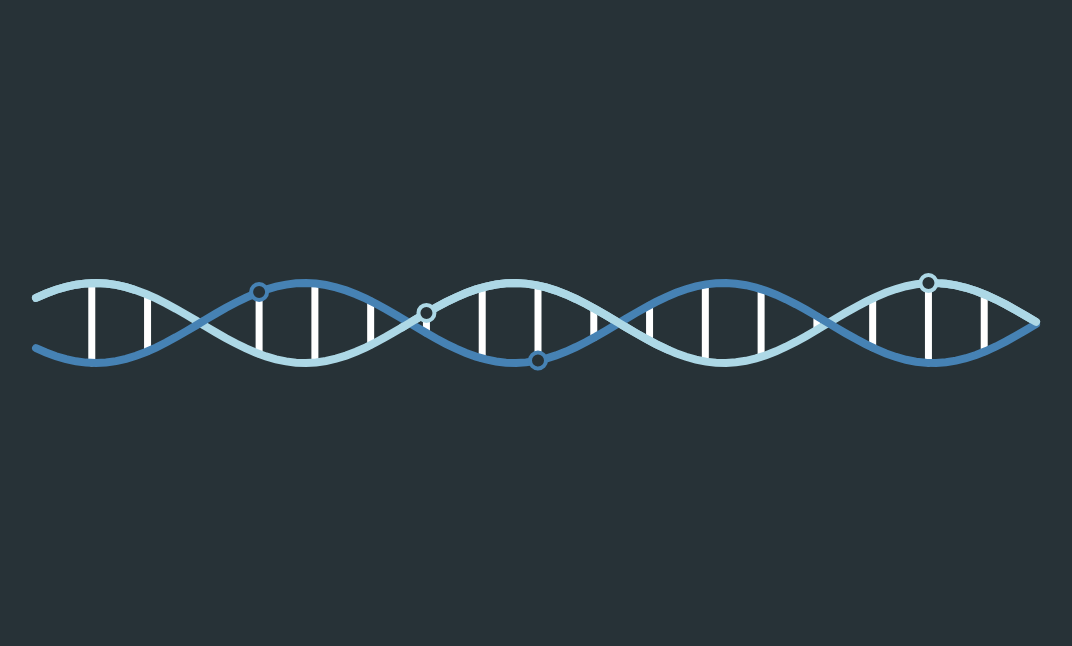
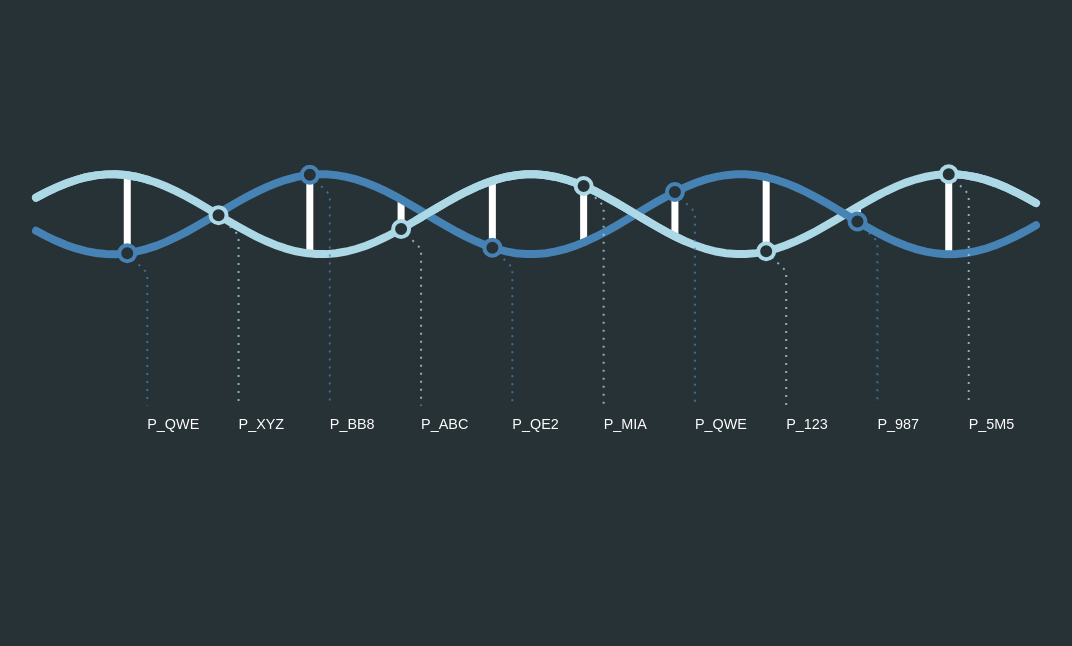
Before and after one commit to ste-vg/data-dna, a website built with webpack: page src/index.html in a window 1280 px wide. Shown: the part 77-723 px from the top of the page, without its empty margins (102-1174 px from the left). Built offline with nearby package versions, Linux system fonts and the light colour scheme; animation ran at ten frames a second.

Commit message:
potrait support and labels

```diff
--- a/src/app/app.scss
+++ b/src/app/app.scss
@@ -85,4 +85,68 @@ app
             stroke: transparent;
         }
     }
+
+    .label
+    {
+        font-family: sans-serif;
+        font-weight: 100;
+        font-size: 0.9rem;
+        fill: var(--color-base);
+        text-anchor: start;
+
+        opacity: 0;
+        transition-property: opacity, transform;
+        transition-duration: 0.5s;
+        transition-timing-function: ease-in;
+        transition-delay: 1s;
+
+        &.top
+        {
+            transform: translateX(1%) translateY(-1%);
+        }
+
+        &.bottom
+        {
+            transform: translateX(1%) translateY(1%);
+        }
+    }
+
+    .label-line
+    {
+        fill: none;
+        stroke: var(--color-base);
+        stroke-width: 2;
+        stroke-dasharray: 8 6 4 6 8 4;
+        opacity: 0;
+        stroke-dasharray: 2 6;
+        transition: opacity 1s ease-in-out;
+
+
+        &.top
+        {
+            stroke: var(--color-top);
+
+        }
+
+        &.bottom
+        {
+            stroke: var(--color-bottom)
+        }
+    }
+
+    .details
+    {
+        .label
+        {
+            transition-timing-function: ease-out;
+            opacity: 1;
+            transform: translateX(0);
+        }
+
+        .label-line
+        {
+            transition-delay: 1s;
+            opacity: 0.75;
+        }
+    }
 }
--- a/src/app/app.ts
+++ b/src/app/app.ts
@@ -1,7 +1,7 @@
 import './app.scss';
 import HTML from './app.html';
 import { Component } from '../common/component';
-import { TweenMax, Power4, Power1 } from "gsap";
+import { TweenMax, Power4, Power1, Bounce, Elastic, Power2 } from "gsap";
 
 export interface Data
 {
@@ -35,39 +35,42 @@ export class App extends Component
     private maxAmplitude = 40;
     private targetMinY = 10;
     private minY = 10;
+
     private labelRadius = 0;
     private targetLabelRadius = 8;
     private labelStroke = 0;
     private targetLabelStroke = 4;
+    private labelSpace = 20;
 
     private backBoneWidth = 0;
     private targetBackBoneWidth = 8;
 
+    private positions = {
+        strand: 0.33,
+        labels: 0.66
+    }
+
+    Percent = [50, ]
+
     private showDetails:boolean = true;
     private addBlanks:boolean = true;
+    private portrait:boolean = false;
 
     private data: (Data|null)[] = [
-        { id: 'basePair'},
-        { id: 'basePair'},
-        { id: 'basePair'},
-        { id: 'basePair', label: 'Top Movie Watchers'},
-        { id: 'basePair'},
-        { id: 'basePair'},
-        { id: 'basePair', label: 'Top Personas'},
-        { id: 'basePair'},
-        { id: 'basePair', label: 'Top Music Listeners'},
-        { id: 'basePair'},
-        { id: 'basePair'},
-        { id: 'basePair'},
-        { id: 'basePair'},
-        { id: 'basePair'},
-        { id: 'basePair'},
-        { id: 'basePair', label: 'Longest Flight'},
-        { id: 'basePair'}
+        { id: 'basePair', label: 'P_QWE'},
+        { id: 'basePair', label: 'P_XYZ'},
+        { id: 'basePair', label: 'P_BB8'},
+        { id: 'basePair', label: 'P_ABC'},
+        { id: 'basePair', label: 'P_QE2'},
+        { id: 'basePair', label: 'P_MIA'},
+        { id: 'basePair', label: 'P_QWE'},
+        { id: 'basePair', label: 'P_123'},
+        { id: 'basePair', label: 'P_987'},
+        { id: 'basePair', label: 'P_5M5'}
     ]
 
     private bases:SVGLineElement[] = [];
-    private circles:({element: SVGCircleElement, top:boolean} | null)[] = [];
+    private circles:({element: SVGCircleElement, label:SVGTextElement, line:SVGPathElement, top:boolean} | null)[] = [];
 
     constructor(container:Element)
     {
@@ -119,6 +122,7 @@ export class App extends Component
             window.addEventListener('resize', () => this.onResize())
             this.onResize();
             let top = true;
+            let labelCount = 0;
 
             for (let i = 0; i < this.data.length; i++)
             {
@@ -129,12 +133,30 @@ export class App extends Component
                 this.bases.push(base);
 
                 let circle = (this.data[i] && this.data[i].label) ? document.createElementNS("http://www.w3.org/2000/svg", 'circle') : null;
-                this.circles.push(circle ? {element: circle, top: top} : null);
+                let text = circle ? document.createElementNS("http://www.w3.org/2000/svg", 'text') : null;
+                let line = circle ? document.createElementNS("http://www.w3.org/2000/svg", 'path') : null;
+                this.circles.push(circle ? {element: circle, label: text, line: line, top: top} : null);
+
+
                 if(circle)
                 {
-                    this.labelGroup.appendChild(circle);
+                    labelCount++;
+
+
                     circle.setAttribute('class', `circle ${classString} ${top ? 'top' : 'bottom'}`);
                     circle.setAttribute('r', String(this.labelRadius));
+
+                    text.setAttribute('alignment-baseline', 'middle');
+                    text.setAttribute('class', `label ${classString} ${top ? 'top' : 'bottom'}`);
+                    text.style.transitionDelay = 1.4 + (0.05 * labelCount) + 's';
+                    text.innerHTML = this.data[i].label;
+
+                    line.setAttribute('class', `label-line ${classString} ${top ? 'top' : 'bottom'}`);
+
+                    this.labelGroup.appendChild(line);
+                    this.labelGroup.appendChild(circle);
+                    this.labelGroup.appendChild(text);
+
                     top = !top;
 
                 }
@@ -142,14 +164,23 @@ export class App extends Component
 
             this._container.addEventListener('click', () => this.toggleState())
 
-            this.setDetailsState(this.showDetails);
-            requestAnimationFrame(() => this.tick());
+            setTimeout(() => {
+                this.setDetailsState(this.showDetails);
+                requestAnimationFrame(() => this.tick());
+            }, 0);
+
         }
     }
 
     private setDetailsState(state:boolean)
     {
         this.showDetails = state;
+        if(this._container)
+        {
+            if(this.showDetails) this._container.classList.add('details');
+            else this._container.classList.remove('details');
+        }
+
         this.onStateChange();
     }
 
@@ -160,7 +191,7 @@ export class App extends Component
 
     private onStateChange()
     {
-        TweenMax.to(this, this.showDetails ? 3 : 2, {
+        TweenMax.to(this, this.showDetails ? 2.5 : 2, {
             backBoneWidth: this.showDetails ? this.targetBackBoneWidth : 0,
             freq: this.showDetails ? this.targetFreq : 0,
             rotationSpeed: this.showDetails ? this.targetRotationSpeed : 0,
@@ -168,16 +199,22 @@ export class App extends Component
             phase: this.showDetails ? 0 : `+=${(Math.PI * 4) / this.freq}`,
             labelRadius: this.showDetails ? this.targetLabelRadius : 0,
             labelStroke: this.showDetails ? this.targetLabelStroke : 0,
-            ease: this.showDetails ? Power4.easeInOut : Power1.easeInOut,
+            ease: this.showDetails ? Power4.easeInOut : Power2.easeOut,
             onComplete: () => {if(!this.showDetails) this.phase = 0;}
         })
     }
 
-    private getY(i:number, direction:number)
+    private getPositionPoint(i:number)
+    {
+        return (i + 1) * this.rarity;
+    }
+
+    private getCurvePoint(i:number, direction:number)
     {
         let amp = direction * this.amplitude;
         let minY = direction * this.minY;
-        return minY + (Math.sin(this.freq * (i + this.phase)) * amp + (this._height/2));
+        let center = this.positions.strand * (this.portrait ? this._width : this._height);
+        return minY + (Math.sin(this.freq * (i + this.phase)) * amp + center);
     }
 
     private draw()
@@ -187,36 +224,79 @@ export class App extends Component
 
         for (let i = 0; i < this.points; i++)
         {
-            let x = String((i + 1) * this.rarity);
-            let y1 = String(this.getY(i, 1));
-            let y2 = String(this.getY(i, -1));
+            let point = this.getPositionPoint(i);
+            let curve1 = this.getCurvePoint(i, 1);
+            let curve2 = this.getCurvePoint(i, -1);
 
-            topPath.push([x, y1]);
-            bottomPath.push([x, y2]);
+            let x1 = this.portrait ? curve1 : point;
+            let x2 = this.portrait ? curve2 : point;
+            let y1 = this.portrait ? point : curve1;
+            let y2 = this.portrait ? point : curve2;
+
+            topPath.push([x1, y1]);
+            bottomPath.push([x2, y2]);
         }
 
         let gaps = this.points / (this.data.length - 1);
+        let labelCount = 0;
 
         for (let i = 0; i < this.data.length; i++)
         {
             let j = i * gaps;
-            let x = String((j + 1) * this.rarity);
-            let y1 = String(this.getY(j, 1));
-            let y2 = String(this.getY(j, -1));
+            let point = this.getPositionPoint(j);
+            let curve1 = this.getCurvePoint(j, 1);
+            let curve2 = this.getCurvePoint(j, -1);
+
+            let x1 = this.portrait ? curve1 : point;
+            let x2 = this.portrait ? curve2 : point;
+            let y1 = this.portrait ? point : curve1;
+            let y2 = this.portrait ? point : curve2;
 
             let base = this.bases[i];
-            base.setAttribute('x1', x);
-            base.setAttribute('x2', x);
-            base.setAttribute('y1', y1);
-            base.setAttribute('y2', y2);
+            base.setAttribute('x1', String(x1));
+            base.setAttribute('x2', String(x2));
+            base.setAttribute('y1', String(y1));
+            base.setAttribute('y2', String(y2));
 
             if(this.circles[i])
             {
+                labelCount++;
+
                 let circle = this.circles[i].element;
                 let top = this.circles[i].top;
-                circle.setAttribute('cx', x);
-                circle.setAttribute('cy', top ? y1 : y2);
+                let label = this.circles[i].label;
+                let line = this.circles[i].line;
+
+                circle.setAttribute('cx', String(top ? x1 : x2));
+                circle.setAttribute('cy', String(top ? y1 : y2));
                 circle.setAttribute('r', String(this.labelRadius));
+
+
+
+                label.style.transitionDelay = (this.showDetails ? 0 : 1.4) + (0.05 * labelCount) + 's';
+                label.setAttribute('text-anchor', 'middle');
+
+                let staticPos = this.portrait ? this._width * this.positions.labels : this._height * this.positions.labels;
+                let x = this.portrait ? staticPos : top ? x1 + this.labelSpace : x2 + this.labelSpace
+                let y = !this.portrait ? staticPos : top ? y1 - this.labelSpace : y2 - this.labelSpace
+
+                label.setAttribute('x', String(x));
+                label.setAttribute('y', String(y));
+
+                let startX = Number(top ? x1 : x2);
+                let startY = Number(top ? y1 : y2);
+                let linePositions = [
+                    'M',
+                    startX,
+                    startY,
+                    'L',
+                    startX + this.labelSpace,
+                    this.portrait ? (startY - this.labelSpace) : (startY + this.labelSpace),
+                    x - (this.portrait ? this.labelSpace : 0),
+                    y - (!this.portrait ? this.labelSpace : 0)
+                ]
+                line.setAttribute('d', linePositions.join(' '))
+
                 circle.style.strokeWidth = String(this.labelStroke);
             }
         }
@@ -263,13 +343,16 @@ export class App extends Component
             this._width = this._container.offsetWidth;
             this._height = this._container.offsetHeight;
 
+            if(this._height >= this.width) this.portrait = true;
+            else this.portrait = false;
+
             this.svg.setAttribute('width', String(this._width));
             this.svg.setAttribute('height', String(this._height));
 
 
-            this.points = this.width / this.curveResolution;
-            this.amplitude = (this.height - (this.padding * 2)) / 2;
-            this.rarity = this.width / this.points;
+            this.points = (this.portrait ? this.height : this.width) / this.curveResolution;
+            this.amplitude = ((this.portrait ? this.width : this.height) - (this.padding * 2)) / 2;
+            this.rarity = (this.portrait ? this.height : this.width) / this.points;
 
             if(this.amplitude > this.maxAmplitude) this.amplitude = this.maxAmplitude;
             if(this.rarity < this.minBaseGap) this.rarity = this.minBaseGap;
```
